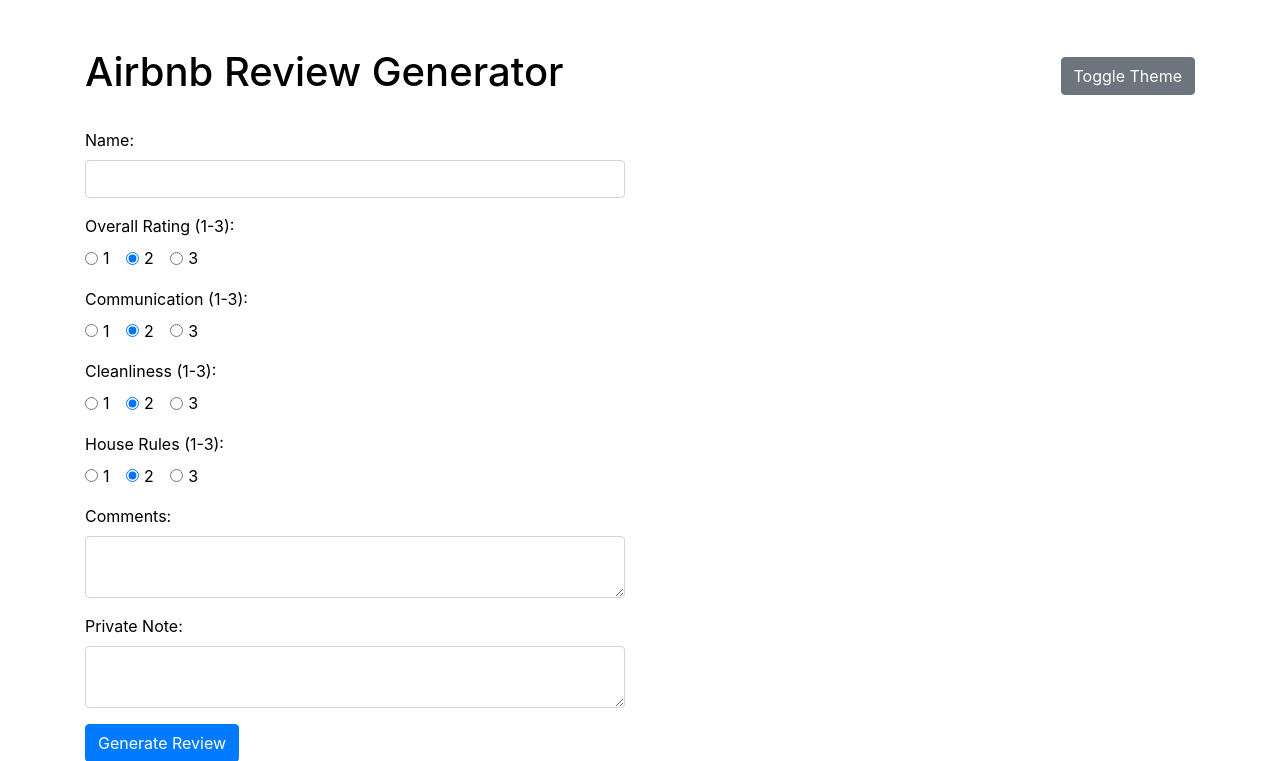
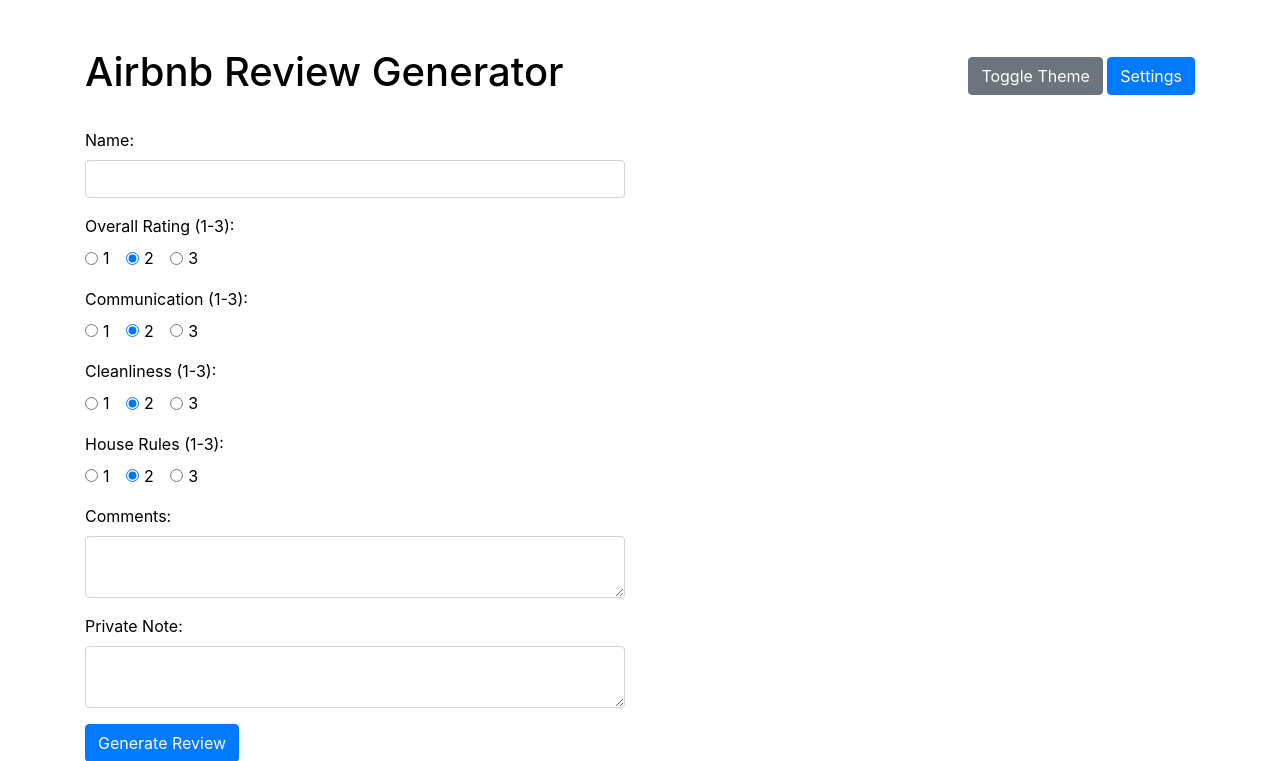
Before and after one commit to gitayam/airbnb-reviews, a Flask app: template templates/index.html in a window 1280 px wide. Shown: the top 761 px of the page. Run offline with Flask 3, Linux system fonts and the light colour scheme; the template is opened without the code that fills it, so the values that code supplies are empty; some libraries are stand-ins or nearby versions.

Commit message:
added the settings button

```diff
--- a/templates/index.html
+++ b/templates/index.html
@@ -39,7 +39,10 @@
     <div class="container my-5">
         <div class="d-flex justify-content-between align-items-center mb-4">
             <h1>Airbnb Review Generator</h1>
-            <button id="theme-toggle" class="btn btn-secondary">Toggle Theme</button>
+            <div>
+                <button id="theme-toggle" class="btn btn-secondary">Toggle Theme</button>
+                <a href="/setup" class="btn btn-primary">Settings</a>
+            </div>
         </div>
         <div class="row">
             <div class="col-lg-6 mb-4">
```
